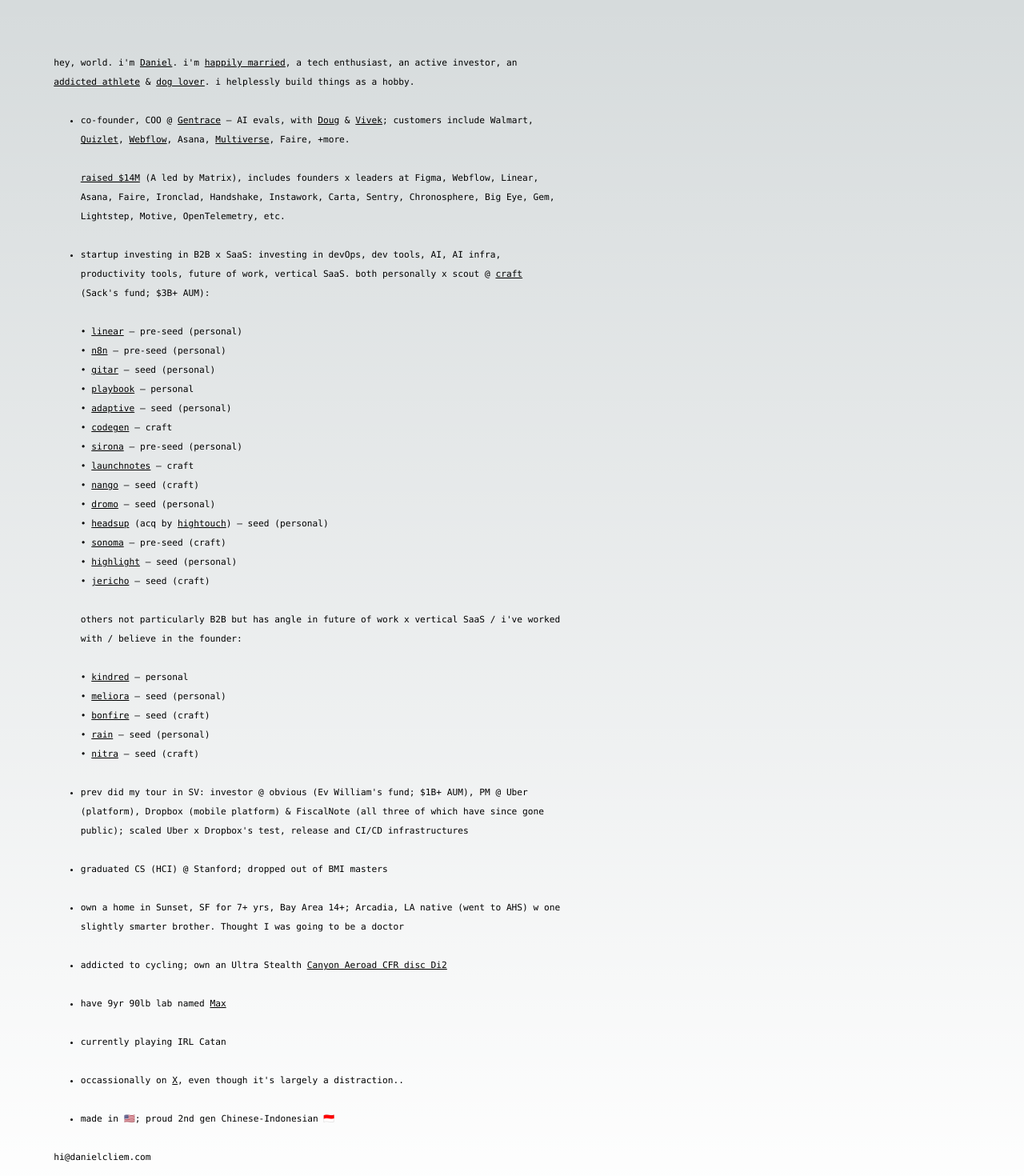
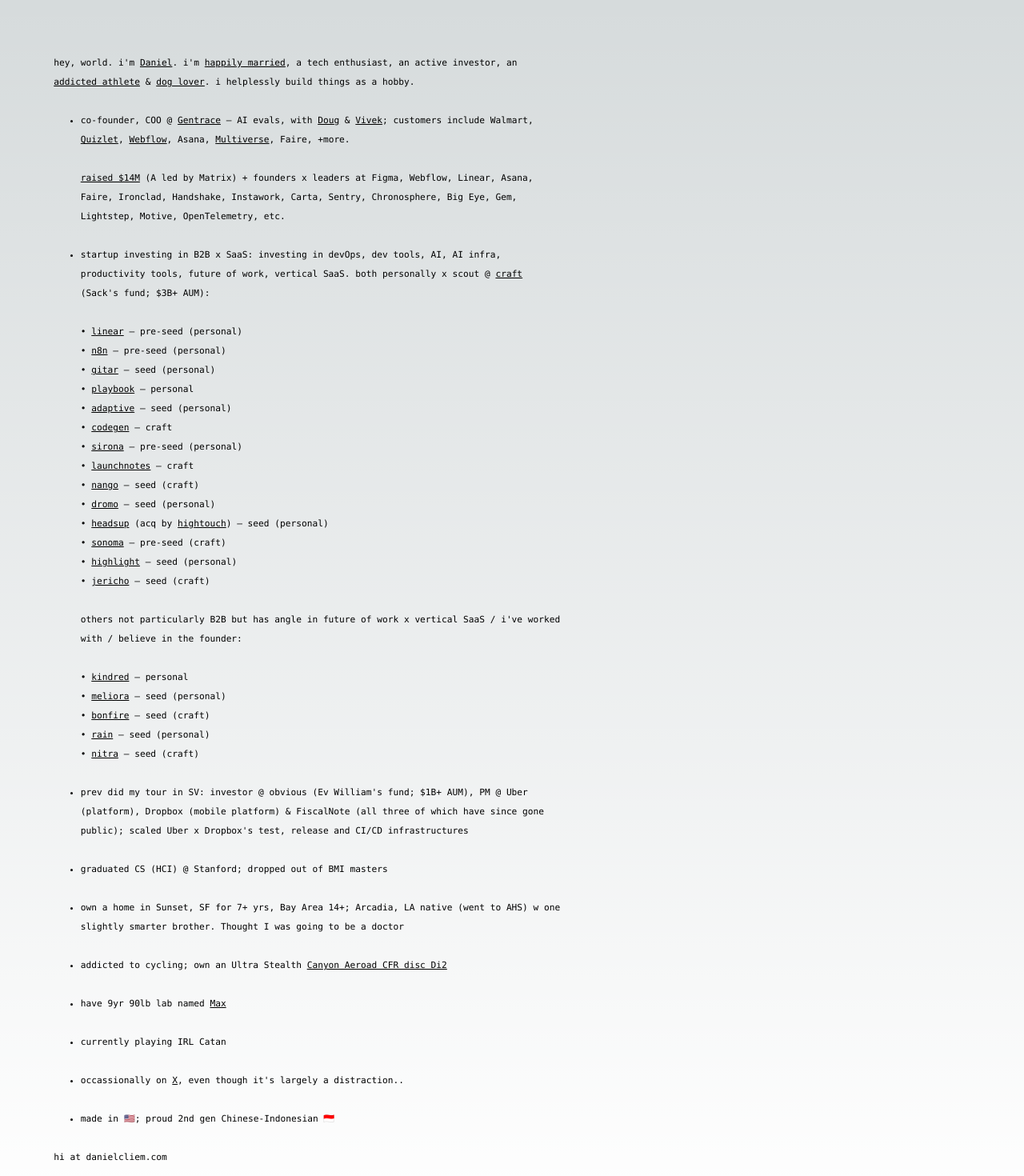
Before and after one commit to damndan/danielcliem.com, a Next.js app: page / in a window 1280 px wide. Shown: the top 1470 px of the page at 80% size. Built offline with nearby package versions, Linux system fonts and the light colour scheme.

Commit message:
email update

```diff
--- a/pages/index.tsx
+++ b/pages/index.tsx
@@ -15,7 +15,7 @@
 
         <div>
 
-          {/* thx for checking out my code! i know it's embarassingly suboptimal (a static page hosted on github is like forcing a square peg in a round hole..),
+          {/* thanks for checking out my code! i know it's embarassingly suboptimal (a static page hosted on github is like forcing a square peg in a round hole..),
           but my intent was to learn Next and how github actions can build deploy. prob should've used Vercel. like i said, I helplessly build things as a hobby */}
 
           hey, world. i&apos;m <u><a href="https://www.linkedin.com/in/dcliem/" target="_blank">Daniel</a></u>. i&apos;m <u><a href="https://twitter.com/damndanielliem/status/1536403331714756609" target="_blank">happily married</a></u>,
@@ -32,8 +32,8 @@
 
             <br /><br />
 
-            <u><a href="https://www.fastcompany.com/91243257/gentrace-makes-it-easier-for-businesses-to-test-ai-powered-software" target="_blank">raised $14M</a></u> (A led by Matrix),
-            includes founders x leaders at Figma, Webflow, Linear, Asana, Faire, Ironclad, Handshake, Instawork, Carta, Sentry, Chronosphere, Big Eye, Gem, Lightstep, Motive, OpenTelemetry, etc.
+            <u><a href="https://www.fastcompany.com/91243257/gentrace-makes-it-easier-for-businesses-to-test-ai-powered-software" target="_blank">raised $14M</a></u> (A led by Matrix) +
+            founders x leaders at Figma, Webflow, Linear, Asana, Faire, Ironclad, Handshake, Instawork, Carta, Sentry, Chronosphere, Big Eye, Gem, Lightstep, Motive, OpenTelemetry, etc.
           </li>
           <br />
           <li>
@@ -125,7 +125,7 @@
         </ul>
 
         <br />
-        <a href="mailto:hi@danielcliem.com?Subject=cool%20site,%20I'm%20{name}%20–%20let's%20chat">hi@danielcliem.com</a>
+        hi at danielcliem.com
 
       </div>
     </main>
```
